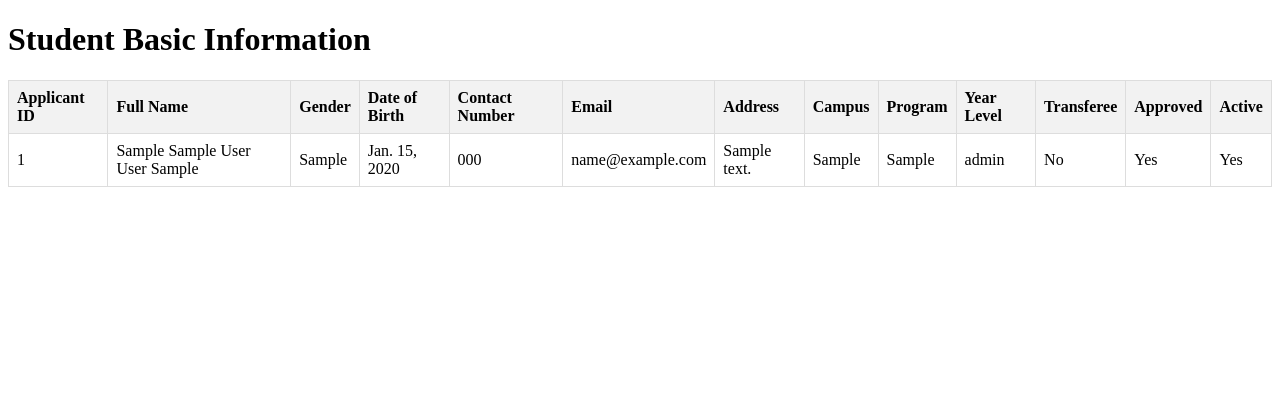
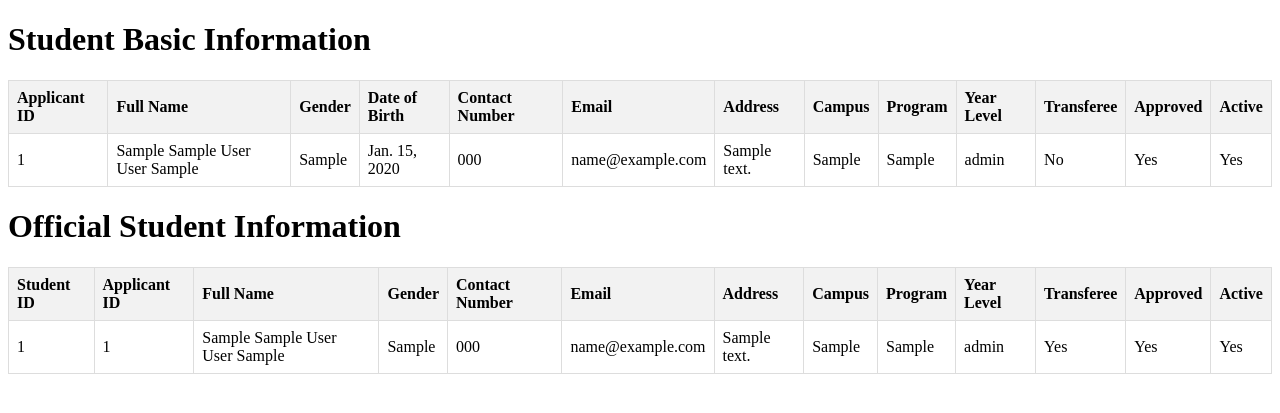
Before and after one commit to npcnon/sis_DangoDbApi, a Django app: page / in a window 1280 px wide. Shown: the top 413 px of the page. Run offline with Django 5.2, Linux system fonts and the light colour scheme; tables that the repository leaves empty hold one stand-in row (values such as "Sample post").

Commit message:
normalized tblstudentbasicinfo also added the output of official student info on django html

```diff
--- a/DangoDBApp/models.py
+++ b/DangoDBApp/models.py
@@ -113,19 +113,6 @@ class TblStudentBasicInfoApplications(models.Model):
 class TblStudentBasicInfo(models.Model):
     student_id = models.CharField(max_length=12, primary_key=True)
     applicant_id = models.ForeignKey(TblStudentBasicInfoApplications, on_delete=models.CASCADE)
-    first_name = models.CharField(max_length=100)
-    middle_name = models.CharField(max_length=100, null=True, blank=True)
-    last_name = models.CharField(max_length=100)
-    suffix = models.CharField(max_length=100, null=True, blank=True)
-    is_transferee = models.BooleanField()
-    year_level = models.CharField(max_length=50)
-    contact_number = models.CharField(max_length=11)
-    address = models.TextField()
-    campus = models.CharField(max_length=225)
-    program = models.CharField(max_length=225)
-    birth_date = models.DateField()
-    sex = models.CharField(max_length=10)
-    email = models.EmailField()
     active = models.BooleanField(default=True)
     created_at = models.DateTimeField(auto_now_add=True)
 
--- a/DangoDBApp/templates/DangoDBApp/student_data.html
+++ b/DangoDBApp/templates/DangoDBApp/student_data.html
@@ -252,5 +252,53 @@
     {% else %}
     <p>There is no student basic information available.</p>
     {% endif %}
+
+
+    <h1>Official Student Information</h1>
+    {% if student_official %}
+        <table>
+            <tr>
+                <th>Student ID</th>
+                <th>Applicant ID</th>
+                <th>Full Name</th>
+                <th>Gender</th>
+                <th>Contact Number</th>
+                <th>Email</th>
+                <th>Address</th>
+                <th>Campus</th>
+                <th>Program</th>
+                <th>Year Level</th>
+                <th>Transferee</th>
+                <th>Approved</th>
+                <th>Active</th>
+            </tr>
+            {% for official in student_official %}
+            <tr>
+                <td>{{ official.student_id }}</td>
+                <td>{{ official.applicant_id.applicant_id }}</td> <!-- Access related applicant's ID -->
+                <td>
+                    {{ official.applicant_id.first_name }}
+                    {% if official.applicant_id.middle_name %}{{ official.applicant_id.middle_name }}{% endif %}
+                    {{ official.applicant_id.last_name }}
+                    {% if official.applicant_id.suffix %}{{ official.applicant_id.suffix }}{% endif %}
+                </td>
+                <td>{{ official.applicant_id.sex }}</td>
+                <td>{{ official.applicant_id.contact_number }}</td>
+                <td>{{ official.applicant_id.email }}</td>
+                <td>{{ official.applicant_id.address }}</td>
+                <td>{{ official.applicant_id.campus }}</td>
+                <td>{{ official.applicant_id.program }}</td>
+                <td>{{ official.applicant_id.year_level }}</td>
+                <td>{% if official.applicant_id.is_transferee %}Yes{% else %}No{% endif %}</td>
+                <td>{% if official.applicant_id.accepted %}Yes{% else %}No{% endif %}</td>
+                <td>{% if official.active %}Yes{% else %}No{% endif %}</td>
+            </tr>
+            {% endfor %}
+        </table>
+    {% else %}
+        <p>There is no official student information available.</p>
+    {% endif %}
+
+
 </body>
 </html>
--- a/DangoDBForWinforms/views.py
+++ b/DangoDBForWinforms/views.py
@@ -5,7 +5,8 @@ from DangoDBApp.models import (
     TblStudentAcademicHistory,
     TblStudentPersonalData,
     TblDepartment,
-    TblStudentBasicInfoApplications
+    TblStudentBasicInfoApplications,
+    TblStudentBasicInfo,
 )
 
 def display_student_data(request):
@@ -14,12 +15,17 @@ def display_student_data(request):
     academic_histories = TblStudentAcademicHistory.objects.all()
     academic_backgrounds = TblStudentAcademicBackground.objects.all()
     family_backgrounds = TblStudentFamilyBackground.objects.all()
+
+    # Query for both applicant data and official student data
     student_basic_info = TblStudentBasicInfoApplications.objects.all()
+    student_official = TblStudentBasicInfo.objects.select_related('applicant_id')  # Use select_related to fetch related applicant data
+
     return render(request, './/DangoDBApp//student_data.html', {
         'student_personal_data': student_personal_data,
         'departments': departments,
         'academic_histories': academic_histories,
         'academic_backgrounds': academic_backgrounds,
         'family_backgrounds': family_backgrounds,
-        'student_basic_info': student_basic_info
+        'student_basic_info': student_basic_info,
+        'student_official': student_official,
     })
```
Also changed, not shown: DangoDBApp/migrations/0029_remove_tblstudentbasicinfo_address_and_more.py (added).
